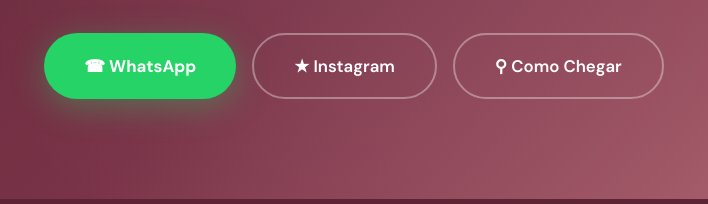
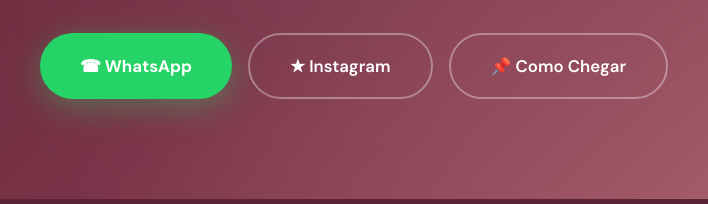
Before and after one commit to gihhfalcucci/gihhfalcucci.github.io, a website: page index.html in a window 1280 px wide. Shown: the part 3785-3989 px from the top of the page, 286-994 px from the left. Drawn offline with nearby package versions, Linux system fonts and the light colour scheme; files that its build step writes are made by us from their sources.

Commit message:
Update "Como Chegar" link: adjust Google Maps URL and replace icon for better clarity

```diff
--- a/index.html
+++ b/index.html
@@ -266,9 +266,9 @@
                rel="noopener">
                 &#9733; Instagram
             </a>
-            <a href="https://maps.google.com/?q=Your+Clinic+Address" class="btn-base btn-outline-light" target="_blank"
+            <a href="https://www.google.com/maps/search/?api=1&query=GOI+Odontologia+Alfenas+MG" class="btn-base btn-outline-light" target="_blank"
                rel="noopener">
-                &#9906; Como Chegar
+                &#128204; Como Chegar
             </a>
         </div>
     </div>
```
